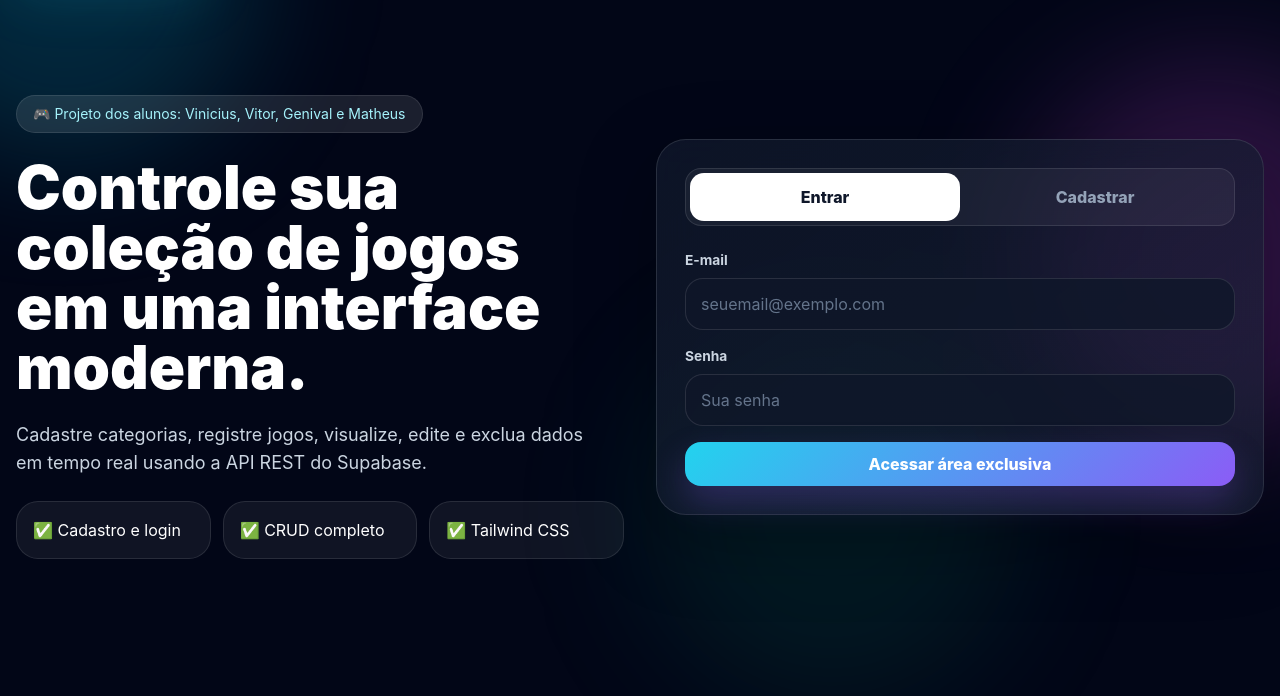
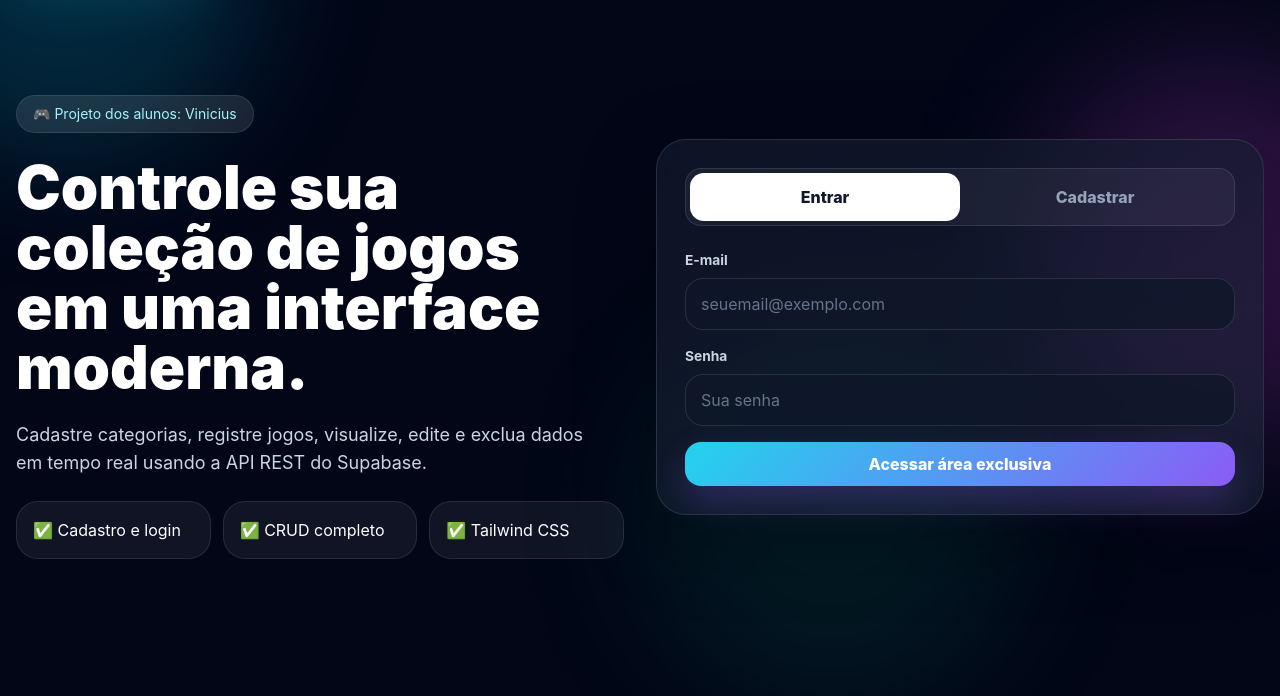
Before and after one commit to viniciusfelixx2/GAME-VAULT---BIBLIOTECA-DE-JOGOS, a plain HTML site: page index.html in a window 1280 px wide. Shown: the part 96-792 px from the top of the page. Drawn offline with nearby package versions, Linux system fonts and the light colour scheme.

Commit message:
Update index.html

```diff
--- a/index.html
+++ b/index.html
@@ -32,7 +32,7 @@
     <section id="guestView" class="grid lg:grid-cols-2 gap-8 items-center min-h-[75vh]">
       <div class="space-y-6">
         <span class="inline-flex items-center gap-2 px-4 py-2 rounded-full bg-white/10 border border-white/10 text-sm text-cyan-200">
-          🎮 Projeto dos alunos: Vinicius, Vitor, Genival e Matheus
+          🎮 Projeto dos alunos: Vinicius
         </span>
         <h2 class="text-4xl md:text-6xl font-black leading-tight">
           Controle sua coleção de jogos em uma interface moderna.
```
